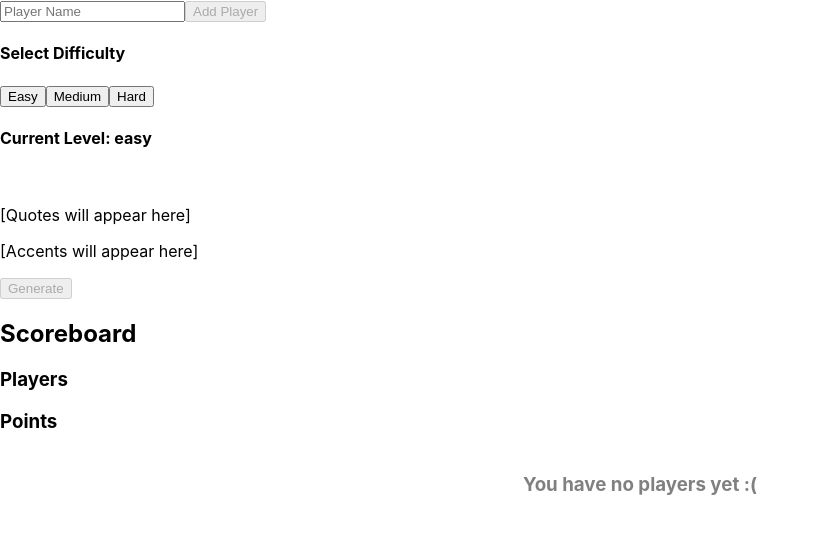
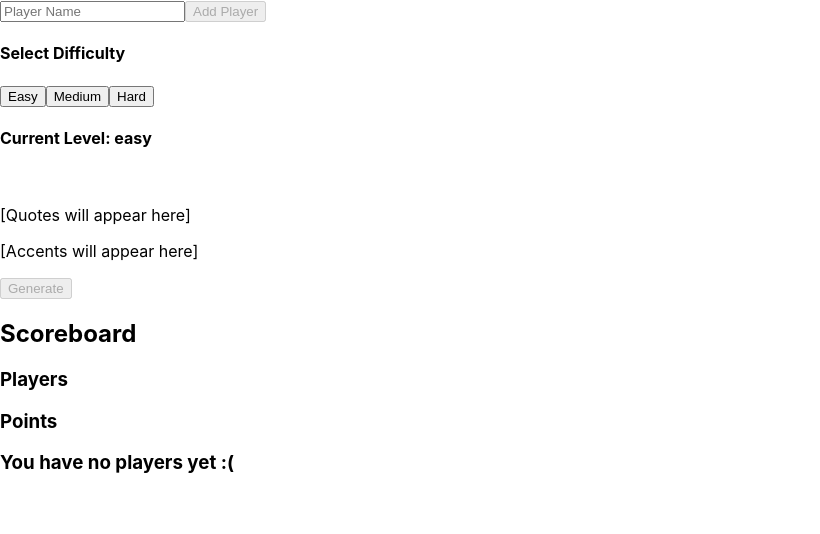
Before and after one commit to emr404/wta, a React (Create React App) app: page / in a window 1280 px wide. Shown: the top 534 px of the page, without its empty margins (0-820 px from the left). Built offline with nearby package versions, Linux system fonts and the light colour scheme.

Commit message:
Fixed minor error

```diff
--- a/package.json
+++ b/package.json
@@ -1,4 +1,5 @@
 {
+  "homepage":"https://wta.netlify.app/",
   "name": "accent-game",
   "version": "0.1.0",
   "private": true,
--- a/src/components/Scoreboard.js
+++ b/src/components/Scoreboard.js
@@ -16,7 +16,7 @@ const Scoreboard = () => {
                 </div>
             </div>
             {playerData.length == 0 ? (
-                <h3 style={{ textAlign: "center", marginTop: "5vh", color: "grey" }}>
+                <h3>
                     You have no players yet :(
                 </h3>
             ) : (
```
